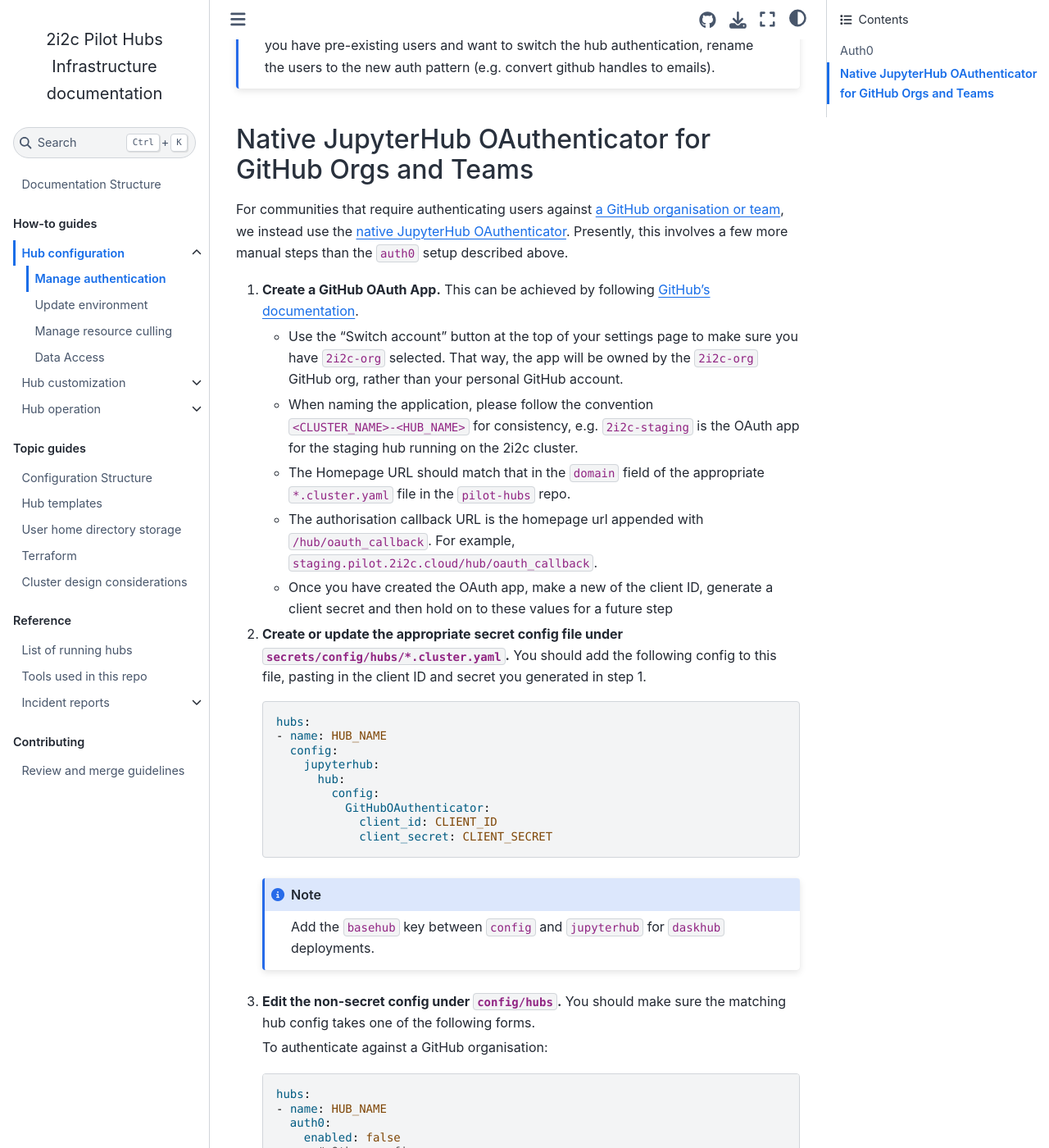
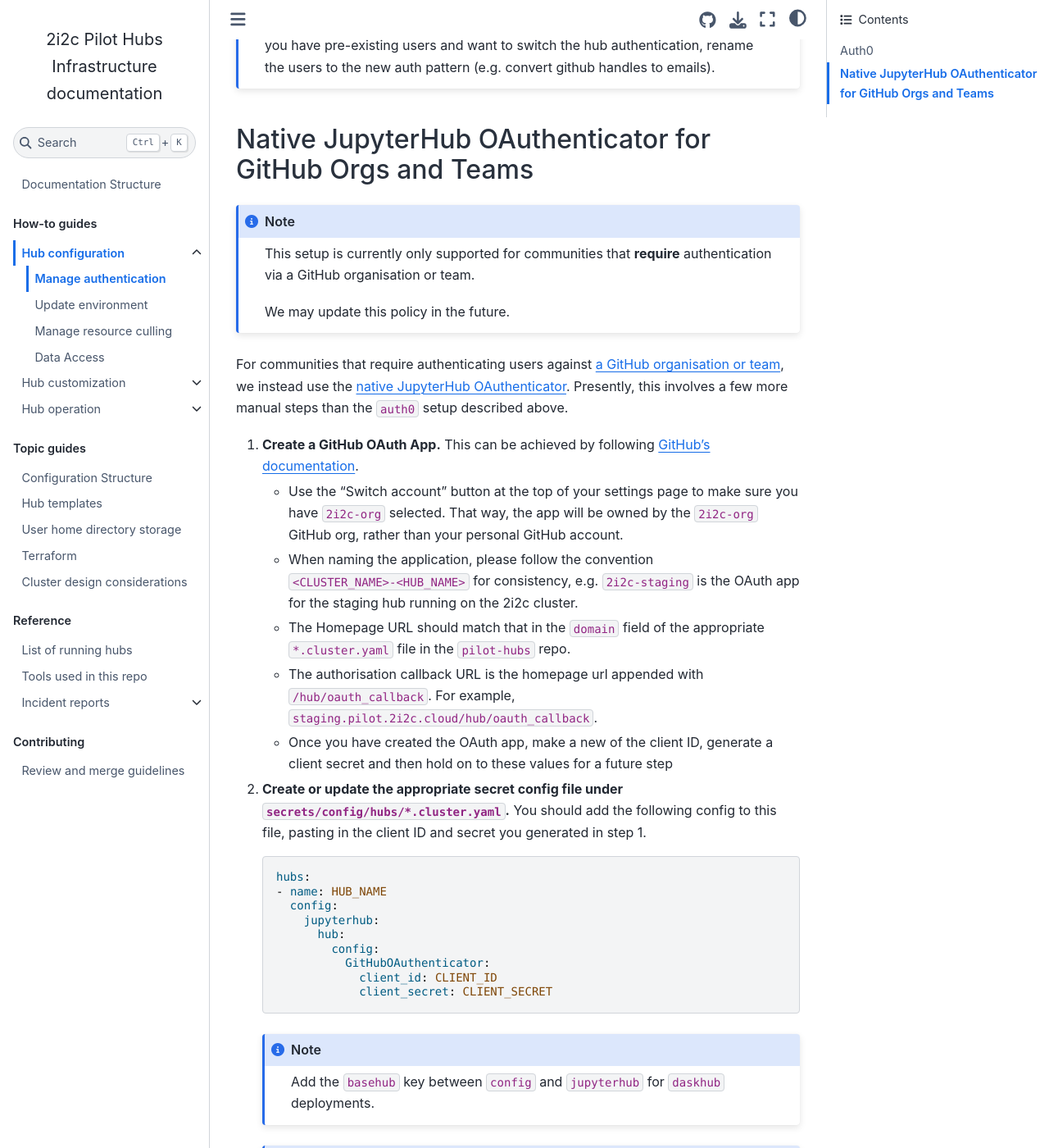
Before and after one commit to 2i2c-org/infrastructure, a Sphinx documentation site: the page built from docs/howto/configure/auth-management.md, in a window 1280 px wide and 1400 px high, scrolled down 1219 px. Shown: the whole window at 82% size. Built offline with Sphinx 7.4.7 and the Sphinx Book theme 1.1.4, drawn with Linux system fonts in a browser that asks for light colours; pages that are not in the unit, such as notebooks, are missing from menus; the version number could not be read and is left out; some of the changed text lies outside the part shown.

Commit message:
Switch admonition blocks for notes

````diff
--- a/docs/howto/configure/auth-management.md
+++ b/docs/howto/configure/auth-management.md
@@ -57,7 +57,7 @@
 
 ## Native JupyterHub OAuthenticator for GitHub Orgs and Teams
 
-```{admonition}
+```{note}
 This setup is currently only supported for communities that **require** authentication via a GitHub organisation or team.
 
 We may update this policy in the future.
@@ -94,7 +94,7 @@
     Add the `basehub` key between `config` and `jupyterhub` for `daskhub` deployments.
     ```
 
-    ```{admonition}
+    ```{note}
     Make sure this is encrypted with `sops` before committing it to the repository!
 
     `sops -i -e secrets/config/hubs/*.cluster.yaml`
````
